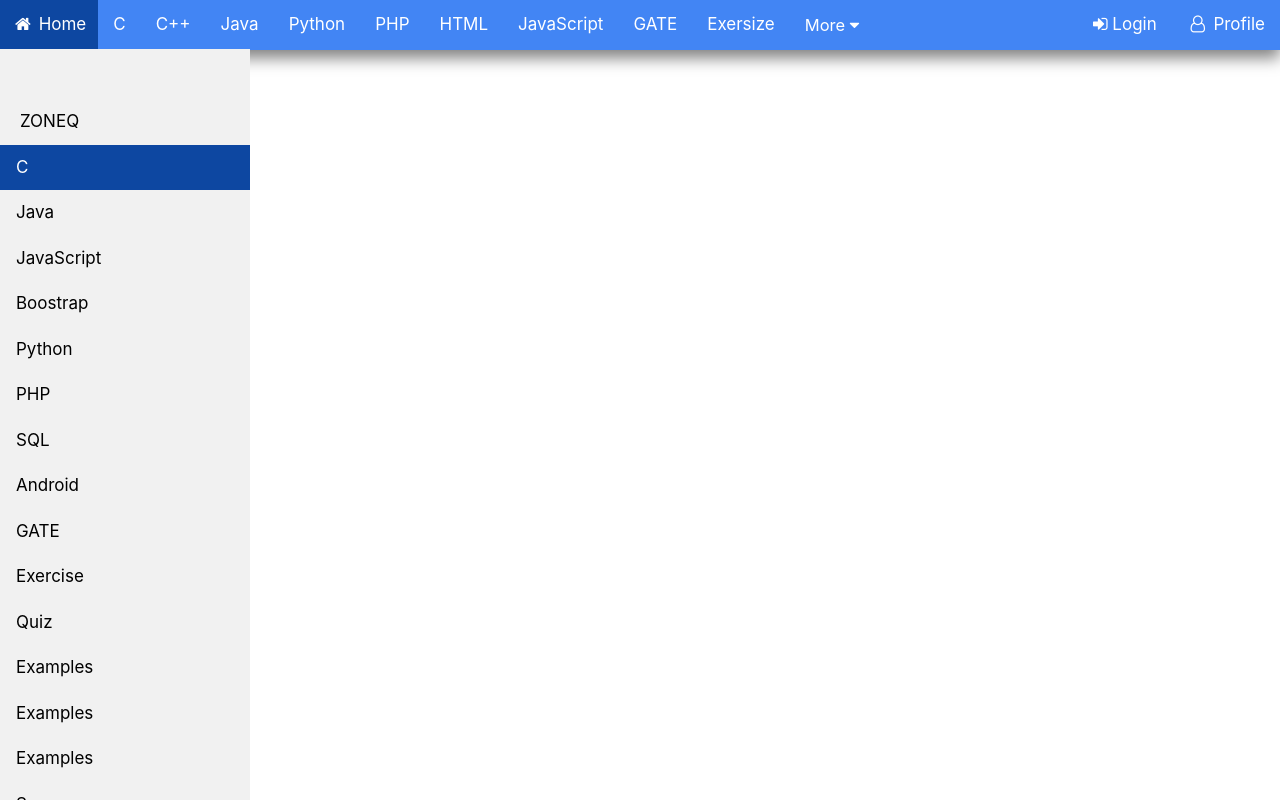
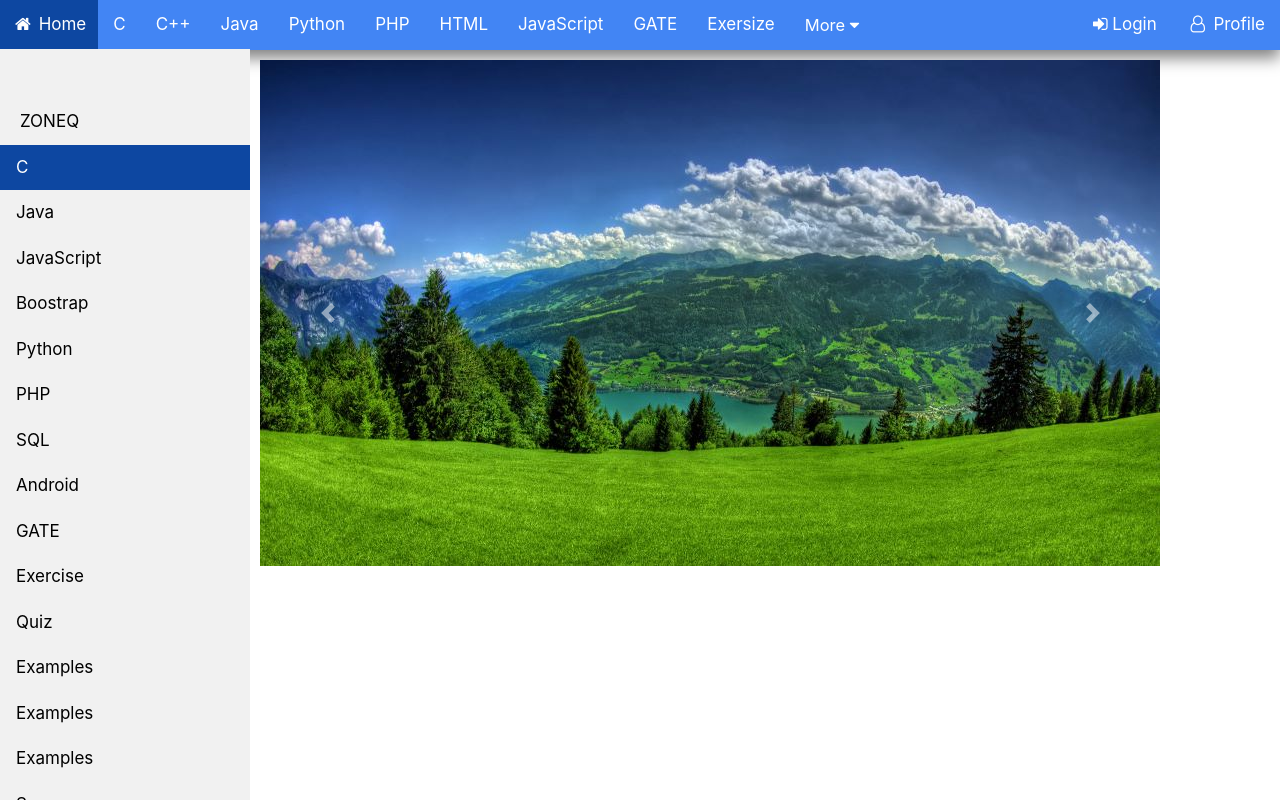
Before and after one commit to Shubhamkumar10599/cse_onlinekit, a Django app: page / in a window 1280 px wide. Run offline with Django 3.2, Linux system fonts and the light colour scheme; some libraries are stand-ins or nearby versions.

Commit message:
something added

```diff
--- a/online_study/Templates/index.html
+++ b/online_study/Templates/index.html
@@ -209,6 +209,33 @@
 
 
 
+              <!-- carousel section-->
+
+              <div class="align-items-center">
+
+                  <div id="carouselExampleControls" class="carousel slide" data-ride="carousel">
+  <div class="carousel-inner">
+    <div class="carousel-item active">
+      <img class="d-block w-100" src='{% static "image/Widescreen-Image3.jpg" %}' alt="First slide">
+    </div>
+    <div class="carousel-item">
+      <img class="d-block w-100" src='{% static "image/Widescreen-Image3.jpg" %}' alt="Second slide">
+    </div>
+    <div class="carousel-item">
+      <img class="d-block w-100" src='{% static "image/Widescreen-Image3.jpg" %}' alt="Third slide">
+    </div>
+  </div>
+  <a class="carousel-control-prev" href="#carouselExampleControls" role="button" data-slide="prev">
+    <span class="carousel-control-prev-icon" aria-hidden="true"></span>
+    <span class="sr-only">Previous</span>
+  </a>
+  <a class="carousel-control-next" href="#carouselExampleControls" role="button" data-slide="next">
+    <span class="carousel-control-next-icon" aria-hidden="true"></span>
+    <span class="sr-only">Next</span>
+  </a>
+</div>
+
+              </div>
 
 
 
--- a/online_study/statics/css/mainSidebar.css
+++ b/online_study/statics/css/mainSidebar.css
@@ -1,6 +1,7 @@
 .mainpart{
-    margin-top: 100px;
-    margin-left: 20px;
+
+   margin-top: 60px;
+    margin-left: 10px;
     padding-left: 250px;
 
 }
```
Also changed, not shown: online_study/statics/image/Widescreen-Image3.jpg (added).
